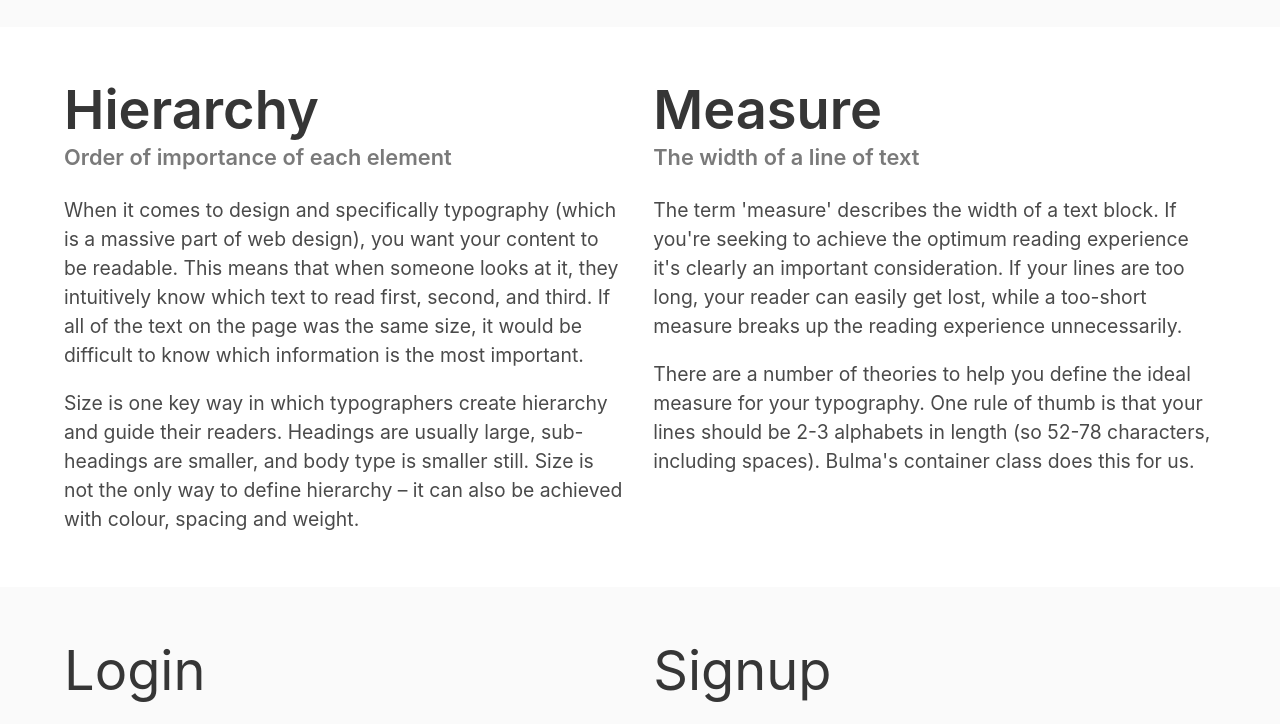
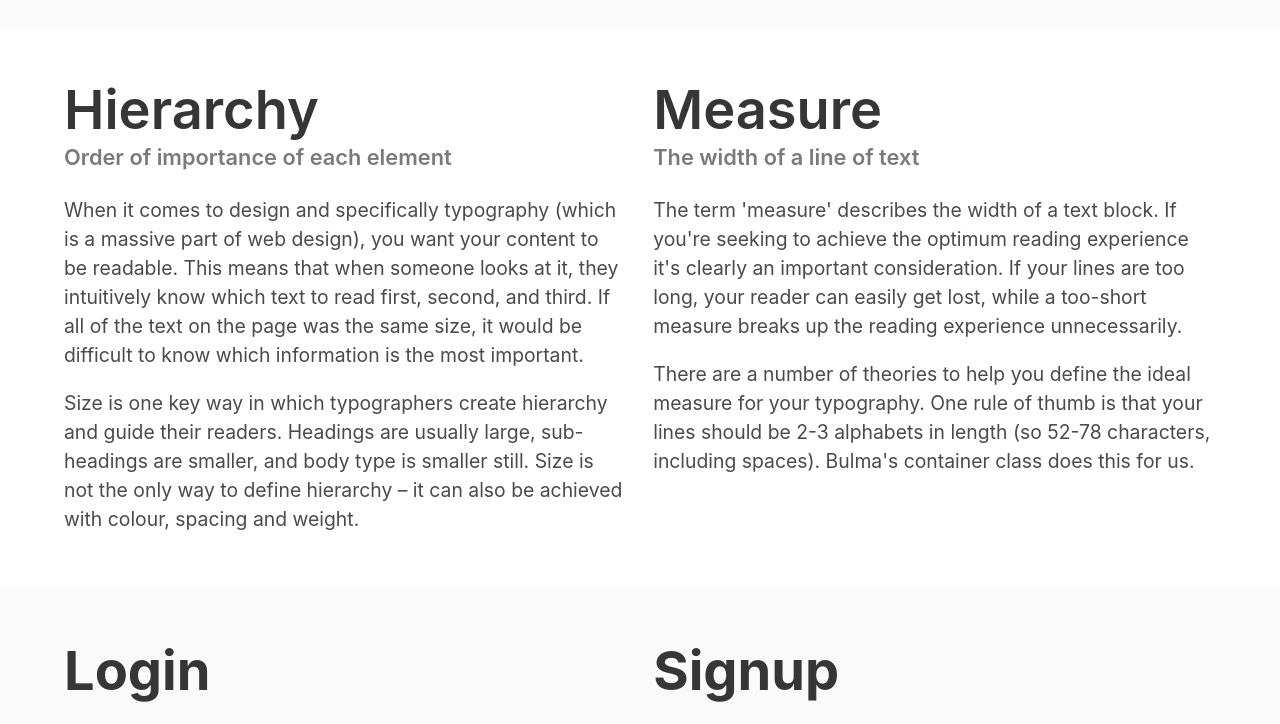
Before and after one commit to jdmar3-comp426/a02-RichardChiqui, a website: page index.html in a window 1280 px wide. Shown: the part 3268-3992 px from the top of the page. Drawn offline with nearby package versions, Linux system fonts and the light colour scheme; a web font is replaced by a local one.

Commit message:
login and sinup bold

```diff
--- a/index.html
+++ b/index.html
@@ -56,7 +56,7 @@
 </section>
 <section class="section has-background-white">
     <div class="container">
-        <div class="content has-text-left">
+        <div class="content">
             <h1 class="title has-text-weight-bold">Consistency is Key</h1>
             <h5 class="subtitle has-text-grey has-text-weight-bold">Elements on a web page should be related and follow the same theme</h5>
             <p>
@@ -155,7 +155,7 @@
     <div class="container">
         <div class="columns">
             <div class="column">
-                <h1 class="title has-text-weight-normal">Login</h1>
+                <h1 class="title has-text-weight-bold">Login</h1>
                 <form>
                     <div class="field">
                         <label class="label">Username</label>
@@ -185,7 +185,7 @@
                 </form>
             </div>
             <div class="column">
-                <h1 class="title has-text-weight-normal">Signup</h1>
+                <h1 class="title has-text-weight-bold">Signup</h1>
                 <form>
                     <div class="field">
                         <label class="label">Username</label>
```
